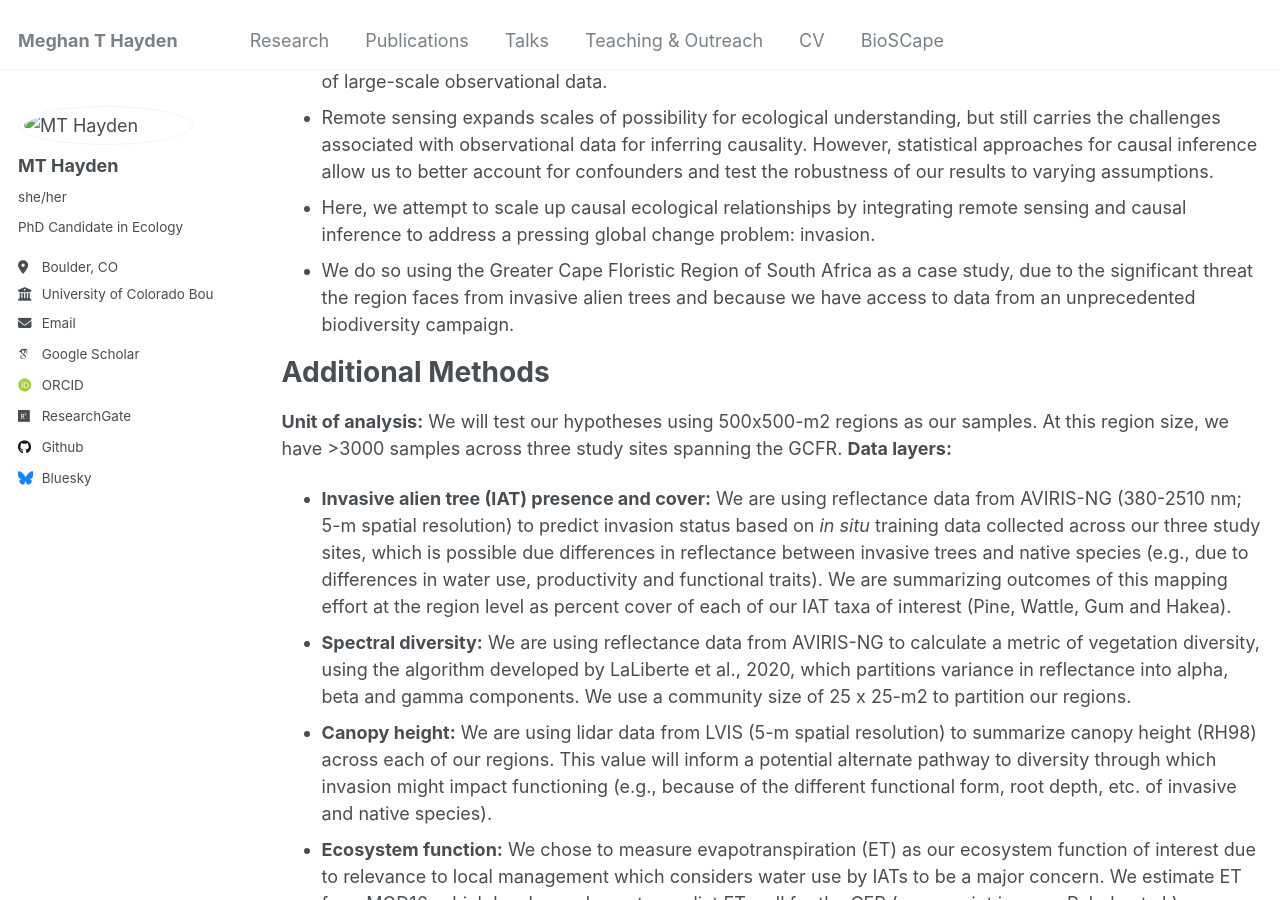
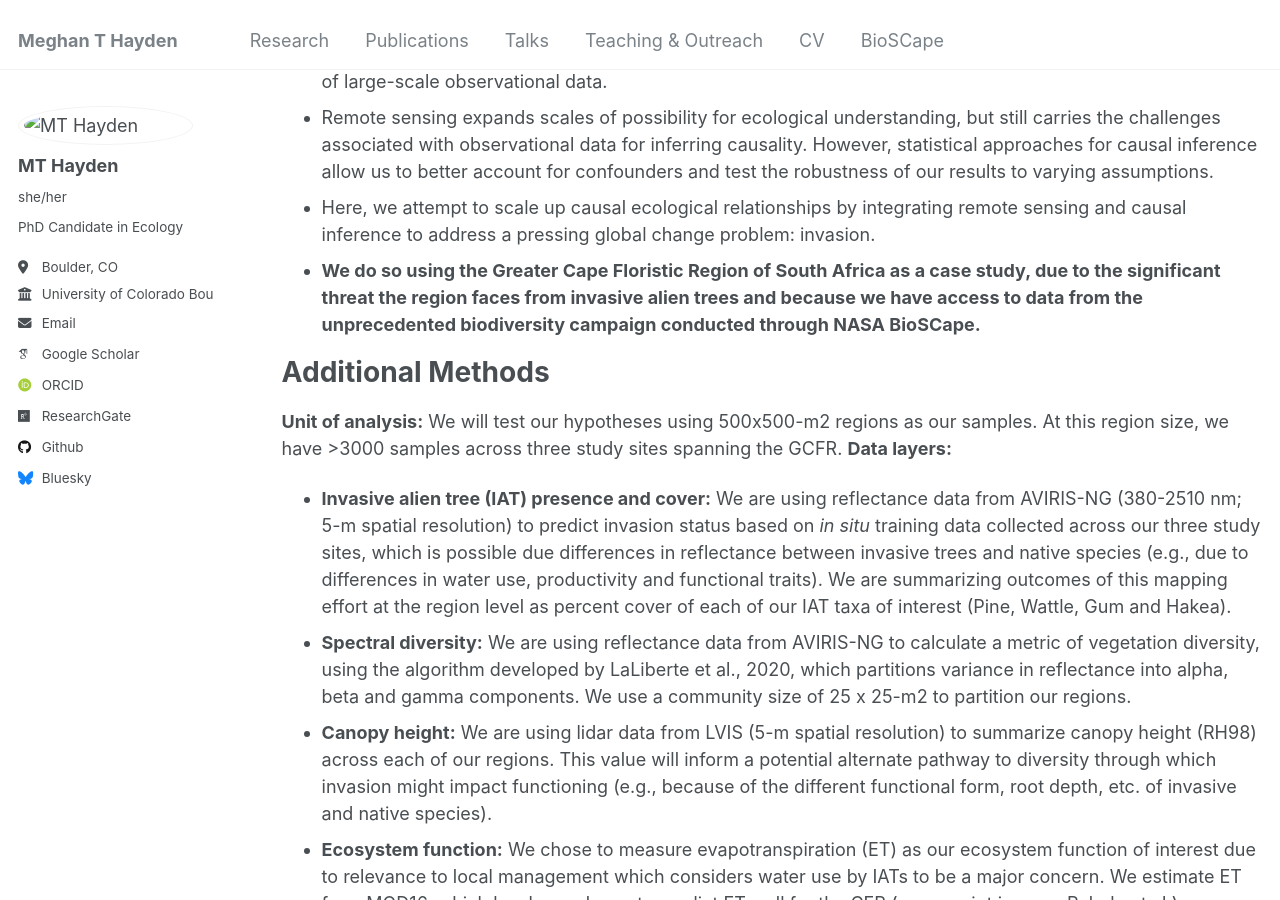
Before and after one commit to MeghanTHayden/MeghanTHayden.github.io, a Jekyll site: the page built from _pages/bioscape.md, in a window 1280 px wide and 900 px high, scrolled down 829 px. Built offline with Jekyll 4.4.1, drawn with Linux system fonts in a browser that asks for light colours; some web fonts are replaced.

Commit message:
Update bioscape.md

```diff
--- a/_pages/bioscape.md
+++ b/_pages/bioscape.md
@@ -16,7 +16,7 @@ Background
 * These threats require large scale conservation and management efforts. However, understanding impacts at large scales is hampered by the challenge of external validity of small-scale experiments and internal validity of large-scale observational data.
 * Remote sensing expands scales of possibility for ecological understanding, but still carries the challenges associated with observational data for inferring causality. However, statistical approaches for causal inference allow us to better account for confounders and test the robustness of our results to varying assumptions.
 * Here, we attempt to scale up causal ecological relationships by integrating remote sensing and causal inference to address a pressing global change problem: invasion.
-* We do so using the Greater Cape Floristic Region of South Africa as a case study, due to the significant threat the region faces from invasive alien trees and because we have access to data from an unprecedented biodiversity campaign.
+* **We do so using the Greater Cape Floristic Region of South Africa as a case study, due to the significant threat the region faces from invasive alien trees and because we have access to data from the unprecedented biodiversity campaign conducted through NASA BioSCape.**
 
 Additional Methods
 ======
```
